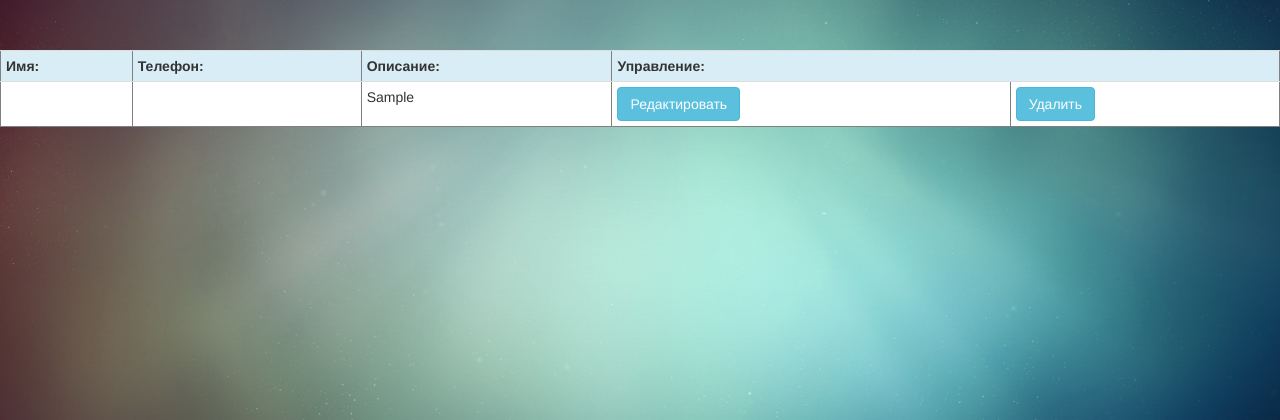
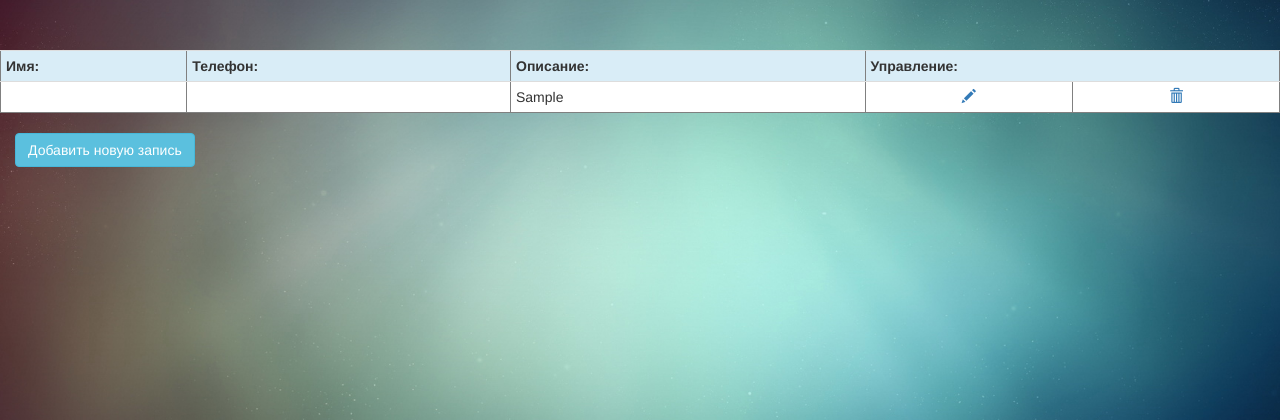
Before and after one commit to PryAl/aventest, a PHP site: page / in a window 1280 px wide. Shown: the top 420 px of the page. Run offline with PHP 8.4, Linux system fonts and the light colour scheme; tables that the repository leaves empty or names only in its code hold one stand-in row (values such as "Sample post"); data that the repository does not hold is empty; some libraries are stand-ins or nearby versions.

Commit message:
MainPage -> DeleteContact

```diff
--- a/views/site/index.php
+++ b/views/site/index.php
@@ -2,7 +2,6 @@
 
 
 <body>
-
     <table class = "table table-condensed table-striped" border="1" width="300">
         <tr class = "info">
             <th>Имя:</th>
@@ -10,20 +9,47 @@
             <th>Описание:</th>
             <th colspan="2">Управление:</th>
         </tr>
-        <?php
-        foreach ($contacts as $contact): ?>
+        <?php foreach ($contacts as $contact): ?>
             <tr>
                 <td><?= $contact['contactName'] ?></td>
                 <td><?= $contact['contactNumber'] ?></td>
                 <td><?= $contact['discription'] ?></td>
-                <td><input type="button" class="btn btn-info" value="Редактировать"></td>
-                <td><input type="button" class="btn btn-info" value="Удалить"></td>
+                <td class="text-center"><a href="#" id="" class=""><span class="glyphicon glyphicon-pencil" aria-hidden="true"></span></a></td>
+                <td class="text-center"><a href="#" id="<?= $contact['id'] ?>" class="delete"><span class="glyphicon glyphicon-trash" aria-hidden="true"></span></a></td>
             </tr>
         <?php endforeach; ?>
     </table>
 
+    <div class="col-md-2">
+        <input type="button" class="btn btn-info" value="Добавить новую запись">
+    </div>
+
     <!-- jQuery -->
     <script src="/template/js/jquery.js"></script>
+    <script type="text/javascript">
+        $(function(){
+            $(".delete").click(function(){
+                var element =$(this);
+                var userid = element.attr("id");
+                var info = 'id=' + userid;
+                alert(info);
+                if (confirm("Вы точно хотите удалить запись?")) {
+                    $.ajax({
+                        url: 'deletecontact.php',
+                        type: 'post',
+                        data: info,
+                        success: function () {
+
+                        }
+                    });
+                    $(this).parent().parent().fadeOut(300, function(){
+                       $(this).remove();
+                    });
+                };
+                return false;
+            });
+        })
+    </script>
 
     <!-- Bootstrap Core JavaScript -->
     <script src="/template/js/bootstrap.min.js"></script>
```
Also changed, not shown: views/site/deletecontact.php (added, +12 -0 lines), models/Contacts.php (line endings or trailing spaces), template/css/full.css (line endings or trailing spaces).
